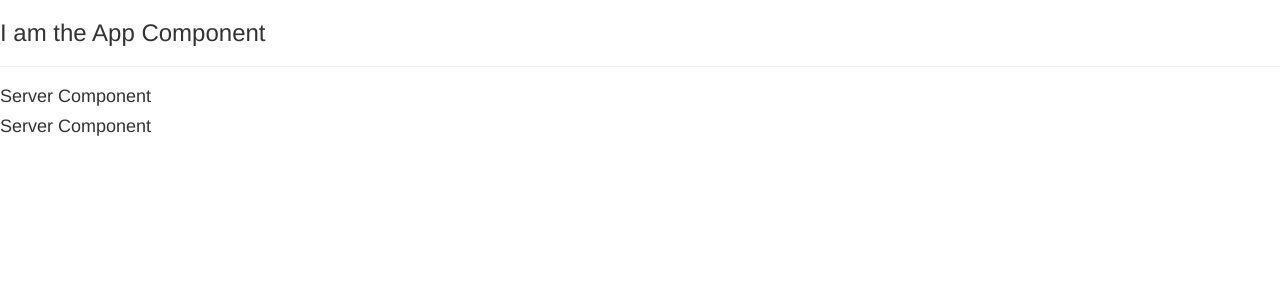
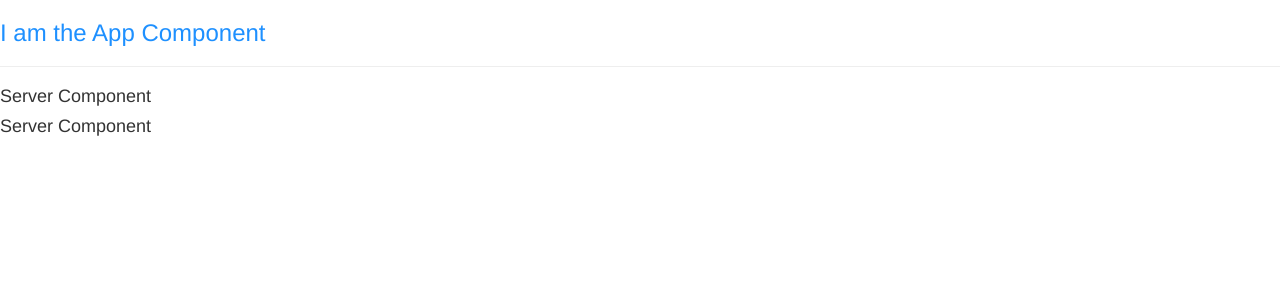
Before and after one commit to emyengineer/welcome-to-Angular6, an Angular app: page / in a window 1280 px wide. Shown: the top 300 px of the page. Built offline with nearby package versions, Linux system fonts and the light colour scheme.

Commit message:
9. Working with Component Styles

```diff
--- a/src/app/app.component.css
+++ b/src/app/app.component.css
@@ -0,0 +1,3 @@
+h3 {
+    color: darkblue
+}
--- a/src/app/app.component.ts
+++ b/src/app/app.component.ts
@@ -3,7 +3,12 @@ import { Component } from '@angular/core';
 @Component({
   selector: 'app-root',
   templateUrl: './app.component.html',
-  styleUrls: ['./app.component.css']
+  //styleUrls: ['./app.component.css'],
+  styles:[`
+      h3 {
+        color: dodgerblue;
+      }
+  `]
 })
 export class AppComponent {
   title = 'welcome-to-Angular6';
```
